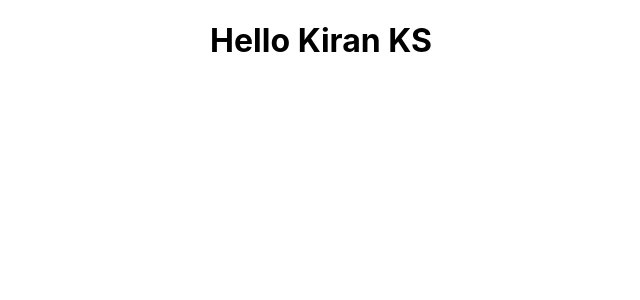
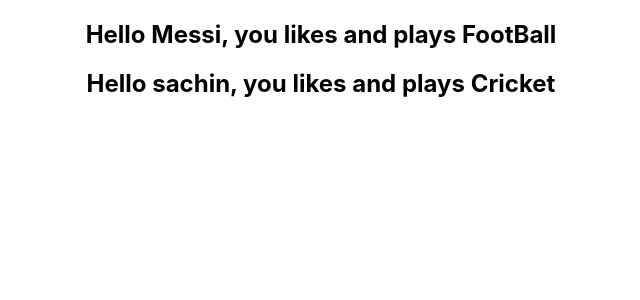
Before and after one commit to Lokeshkiran1/JavaScriptBasics, a React (Create React App) app in the folder reactpracticeproblems/reactpracticeproblems/: page / in a window 1280 px wide. Shown: the top 300 px of the page, without its empty margins (319-959 px from the left). Built offline with nearby package versions, Linux system fonts and the light colour scheme.

Commit message:
[Lokesh]Added:passing by attribute and values from app.js to component file practice examples

```diff
--- a/reactpracticeproblems/reactpracticeproblems/src/App.js
+++ b/reactpracticeproblems/reactpracticeproblems/src/App.js
@@ -5,6 +5,9 @@
 import Welcome from './components/Welcome';
 import Greeting from './components/Greeting';
 import Hello from './components/Hello';
+import SayHi from './components/properties';
+import Property from './components/property';
+import Props from './components/props';
 
 function App() {
   return (
@@ -12,8 +15,25 @@
       {/* <Wishes />
       <Greet />
       <Welcome />
-      <Greeting /> */}
+      <Greeting />
       <Hello />
+      <SayHi name="Naveen"/>
+      <SayHi name="Kumar"/>
+      <SayHi name="Anvith"/>
+      <Property name="Naveen" film="Avatar"/>
+      <Property name="Kumar" film="Fast & Furious"/>
+      <Property name="Anvith" film="Luci"/>
+      <Props name="Dhoni" sport="cricket">
+        <p>I guess so !!!!!!!!</p>
+      </Props>
+      <Props name="Ronaldo" sport="FootBall">
+        <button>Yes </button><button> No</button>
+      </Props>
+      <Props name="Pavan" sport="Kabaddi">
+        <button>Yes</button><button>No</button>
+      </Props>*/}
+      <Props name="Messi" sport="FootBall"/>
+      <Props name="sachin" sport="Cricket"/>
     </div>
   );
 }
--- /dev/null
+++ b/reactpracticeproblems/reactpracticeproblems/src/components/properties.js
@@ -0,0 +1,6 @@
+import React from 'react';
+const SayHi=(props)=>{
+    console.log(props);
+    return <h1>Hai, Hello {props.name}</h1>
+}
+export default SayHi;
--- /dev/null
+++ b/reactpracticeproblems/reactpracticeproblems/src/components/property.js
@@ -0,0 +1,6 @@
+import React from 'react';
+const Property=(props)=>{
+    console.log(props);
+    return <h2>Hello {props.name}, you likes film {props.film}, right!!!</h2>
+}
+export default Property;
--- /dev/null
+++ b/reactpracticeproblems/reactpracticeproblems/src/components/props.js
@@ -0,0 +1,12 @@
+import React from 'react';
+const Props=props=>{
+    return(
+        <div>
+            <h2>
+                Hello {props.name}, you likes and plays {props.sport}
+            </h2>
+        {props.children}
+        </div>
+    )
+}
+export default Props;
```
Also changed, not shown: reactpracticeproblems/reactpracticeproblems/src/components/propClass.js (added, +7 -0 lines).
